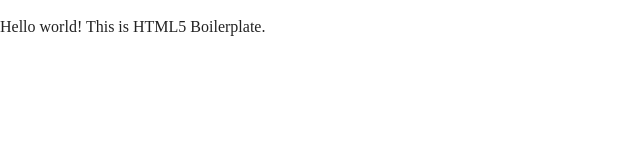
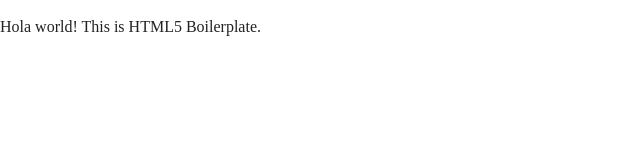
Before and after one commit to ricklopez/git-demo-101819, a plain HTML site: page index.html in a window 1280 px wide. Shown: the full height of the page, 0-640 px from the left. Drawn offline with nearby package versions, Linux system fonts and the light colour scheme.

Commit message:
Changes title

```diff
--- a/index.html
+++ b/index.html
@@ -23,7 +23,7 @@
   <![endif]-->
 
   <!-- Add your site or application content here -->
-  <p>Hello world! This is HTML5 Boilerplate.</p>
+  <p>Hola world! This is HTML5 Boilerplate.</p>
   <script src="js/vendor/modernizr-3.7.1.min.js"></script>
   <script src="https://code.jquery.com/jquery-3.4.1.min.js" integrity="sha256-CSXorXvZcTkaix6Yvo6HppcZGetbYMGWSFlBw8HfCJo=" crossorigin="anonymous"></script>
   <script>window.jQuery || document.write('<script src="js/vendor/jquery-3.4.1.min.js"><\/script>')</script>
```
